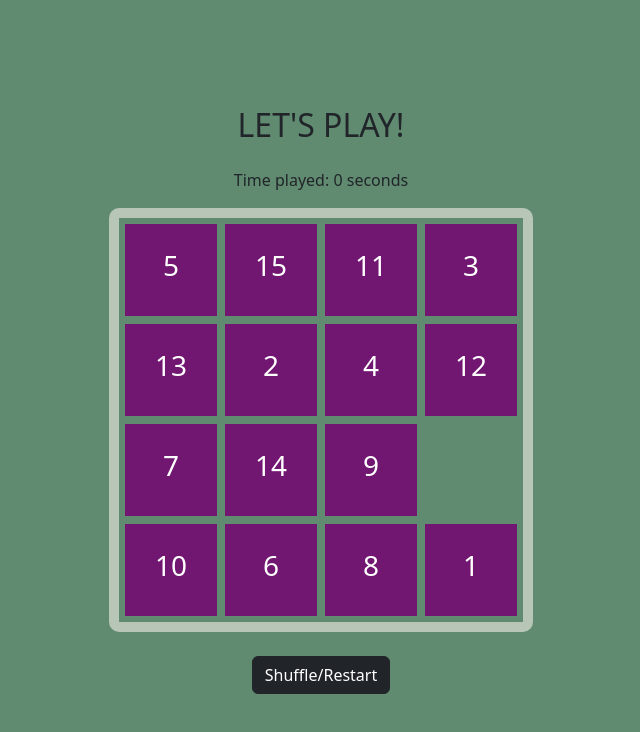
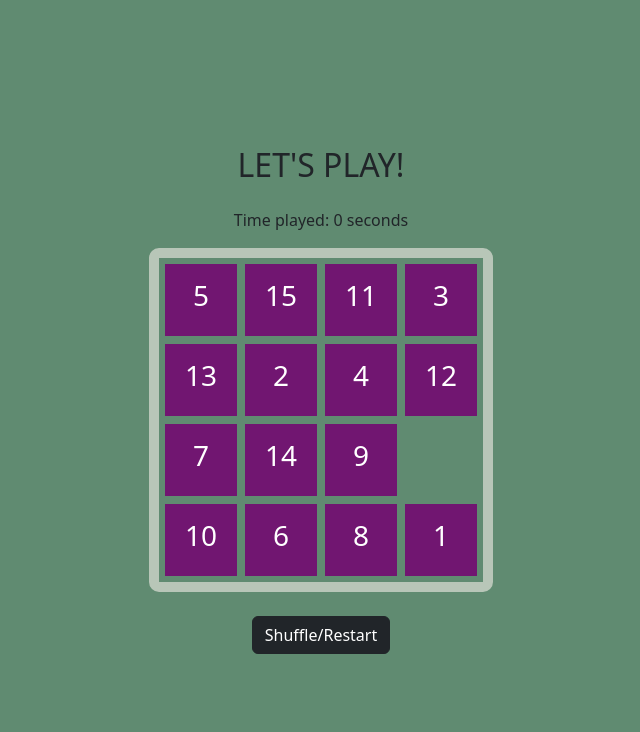
Before and after one commit to chrisfrimango/15-puzzle-game, a React (Vite) app: page / in a window 1280 px wide. Shown: the top 732 px of the page, without its empty margins (319-959 px from the left). Built offline with nearby package versions, Linux system fonts and the light colour scheme.

Commit message:
scss justering

```diff
--- a/src/Components/Puzzle.jsx
+++ b/src/Components/Puzzle.jsx
@@ -34,7 +34,7 @@ function Puzzle() {
   };
 
   return (
-    <Container className="position-relative custom-style">
+    <Container className="position-relative">
       <StatusMessage status={gameStatus} time={time} />
       <div className="board-container">
         <Board numbers={numbers} onTileClick={moveTileOnClick} />
--- a/src/index.scss
+++ b/src/index.scss
@@ -24,7 +24,6 @@ body {
   margin: 0;
   display: flex;
   place-items: center;
-  // min-width: 320px;
   min-height: 100vh;
   background-color: $bg-color;
 
@@ -35,16 +34,10 @@ body {
   }
 }
 
-.custom-style {
-  max-width: 100%;
-  margin: 0 auto;
-  overflow: hidden;
-}
-
 .board-container {
   display: grid;
-  grid-template-columns: repeat(4, 100px);
-  grid-template-rows: repeat(4, 100px);
+  grid-template-columns: repeat(4, 80px);
+  grid-template-rows: repeat(4, 80px);
   border-radius: 10px;
   position: relative;
   overflow: hidden;
```
